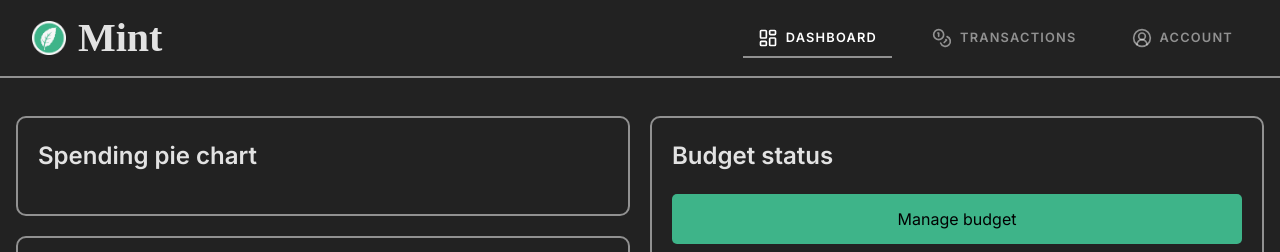
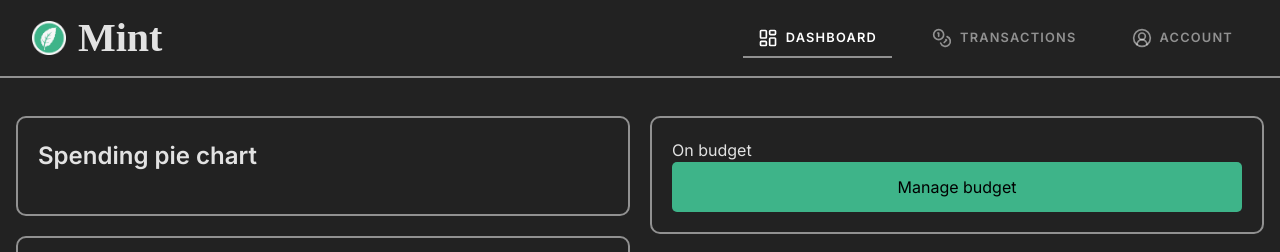
Before and after one commit to justinroche/mint, a Vue app in the folder frontend/: page /dashboard in a window 1280 px wide. Shown: the top 252 px of the page. Built offline with nearby package versions, Linux system fonts and the light colour scheme; no server answers; a web font is replaced by a local one.

Commit message:
Start building budget status component

```diff
--- /dev/null
+++ b/frontend/src/components/BudgetStatus.vue
@@ -0,0 +1,20 @@
+<script setup lang="ts">
+import { useShowModalStore } from '../stores/ShowModalStore';
+
+const showModalStore = useShowModalStore();
+
+const openManageBudgetModal = () => {
+  showModalStore.showManageBudgetModal = true;
+};
+</script>
+
+<template>
+  <div class="budget-status">
+    <span>On budget</span>
+    <button class="menu-button" @click="openManageBudgetModal">
+      Manage budget
+    </button>
+  </div>
+</template>
+
+<style scoped></style>
--- a/frontend/src/views/DashboardView.vue
+++ b/frontend/src/views/DashboardView.vue
@@ -2,12 +2,9 @@
 import BudgetBreakdown from '../components/BudgetBreakdown.vue';
 import ManageBudget from '../components/ManageBudget.vue';
 import { useShowModalStore } from '../stores/ShowModalStore';
+import BudgetStatus from '../components/BudgetStatus.vue';
 
 const showModalStore = useShowModalStore();
-
-const openManageBudgetModal = () => {
-  showModalStore.showManageBudgetModal = true;
-};
 </script>
 
 <template>
@@ -23,10 +20,7 @@
       </div>
       <div class="right-column">
         <div class="component-wrapper">
-          <h2 class="title">Budget status</h2>
-          <button class="menu-button" @click="openManageBudgetModal">
-            Manage budget
-          </button>
+          <budget-status />
         </div>
         <div class="component-wrapper breakdown-wrapper">
           <budget-breakdown />
```
